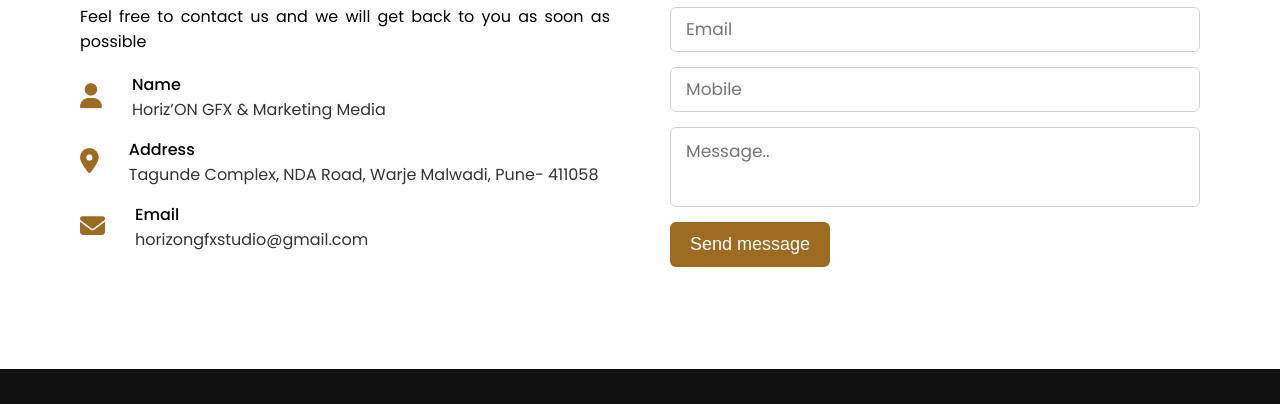
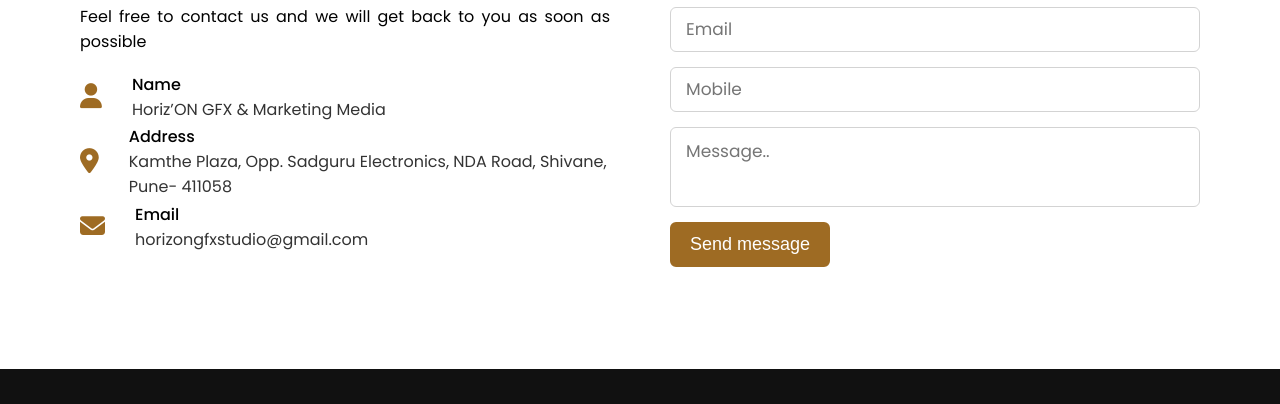
Before and after one commit to Horizongfxstudio/.tech, a plain HTML site: page index.html in a window 1280 px wide. Shown: the part 5555-5959 px from the top of the page. Drawn offline with nearby package versions, Linux system fonts and the light colour scheme.

Commit message:
Update index.html

```diff
--- a/index.html
+++ b/index.html
@@ -484,7 +484,7 @@
                             <i class="fas fa-map-marker-alt"></i>
                             <div class="info">
                                 <div class="head">Address</div>
-                                <div class="sub-title">Tagunde Complex, NDA Road, Warje Malwadi, Pune- 411058</div>
+                                <div class="sub-title">Kamthe Plaza, Opp. Sadguru Electronics, NDA Road, Shivane, <br> Pune- 411058 </div>
                             </div>
                         </div>
                         <div class="row">
```
